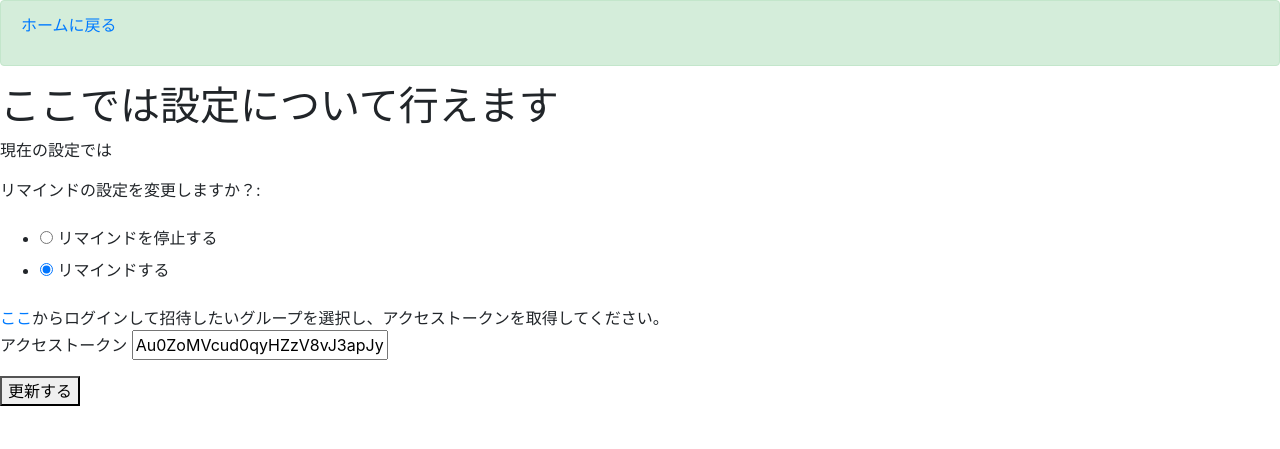
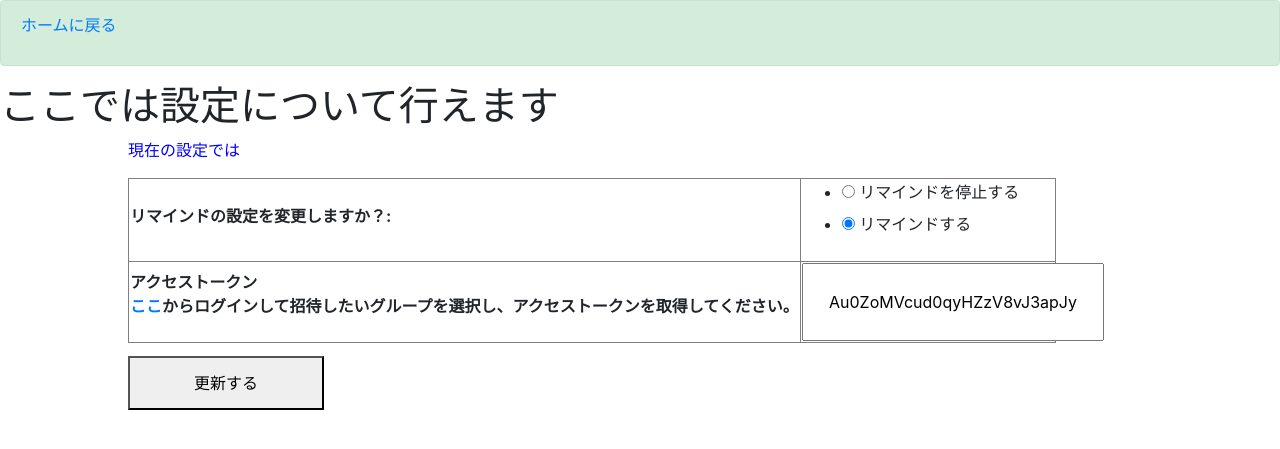
Before and after one commit to N-Eiki/reminder, a Django app: template templates/settings.html in a window 1280 px wide. Shown: the top 449 px of the page. Run offline with Django 3.2, Linux system fonts and the light colour scheme; the template is opened without the code that fills it: values that come from a table or form of the project are taken from there, others are empty; data comes from the database, SQL or seed files in the repository; both versions use the stored data as it was after the commit; some libraries are stand-ins or nearby versions.

Commit message:
setting style html

```diff
--- /dev/null
+++ b/static/settings.css
@@ -0,0 +1,21 @@
+.InputToken {
+    padding: 10%;
+}
+
+table{
+    margin: 0% 10%;
+}
+
+.updateButton {
+    margin: 1% 10%;
+    padding: 1% 5% ;
+}
+
+.updateButton:hover{
+    background-color:palevioletred;
+}
+
+.remindState{
+    margin-left: 10%;
+    color: blue;
+}
--- a/templates/settings.html
+++ b/templates/settings.html
@@ -1,8 +1,10 @@
 {% extends 'base.html' %}
 
 {% load common %}
+{% load static %}
 
 {% block customcss %}
+<link rel="stylesheet" type="text/css" href="{% static 'settings.css' %}">
 {% endblock customcss %}
 
 {% block title%} 設定 {% endblock title %}
@@ -18,11 +20,22 @@
 <h1>ここでは設定について行えます</h1>
 
 <form action="" method="POST">{% csrf_token %}
-    <p>現在の設定では{{remindmsg}}</p>
-    <p>{{radioForm}}</p>
-    <a href="https://notify-bot.line.me/ja/">ここ</a>からログインして招待したいグループを選択し、アクセストークンを取得してください。
-    <p>アクセストークン <input type="text" name="sns_id" value="{{profile.sns_id}}"></p>
-    <button type="submit">更新する</button>
+    <p class="remindState">現在の設定では{{remindmsg}}</p>
+    <table border="1">
+        <tr>
+            <p>{{radioForm}}</p>
+
+        </tr>
+        <tr>
+            <th>
+                アクセストークン
+                <p><a href="https://notify-bot.line.me/ja/">ここ</a>からログインして招待したいグループを選択し、アクセストークンを取得してください。</p>
+                <th>
+                    <input class="InputToken" type="text" name="sns_id" value="{{profile.sns_id}}" >
+                </th>
+            </th>
+        </tr>
+    </table>
+    <button class="updateButton" type="submit">更新する</button>
 </form>
-
 {% endblock content %}
```
Also changed, not shown: db.sqlite3.
